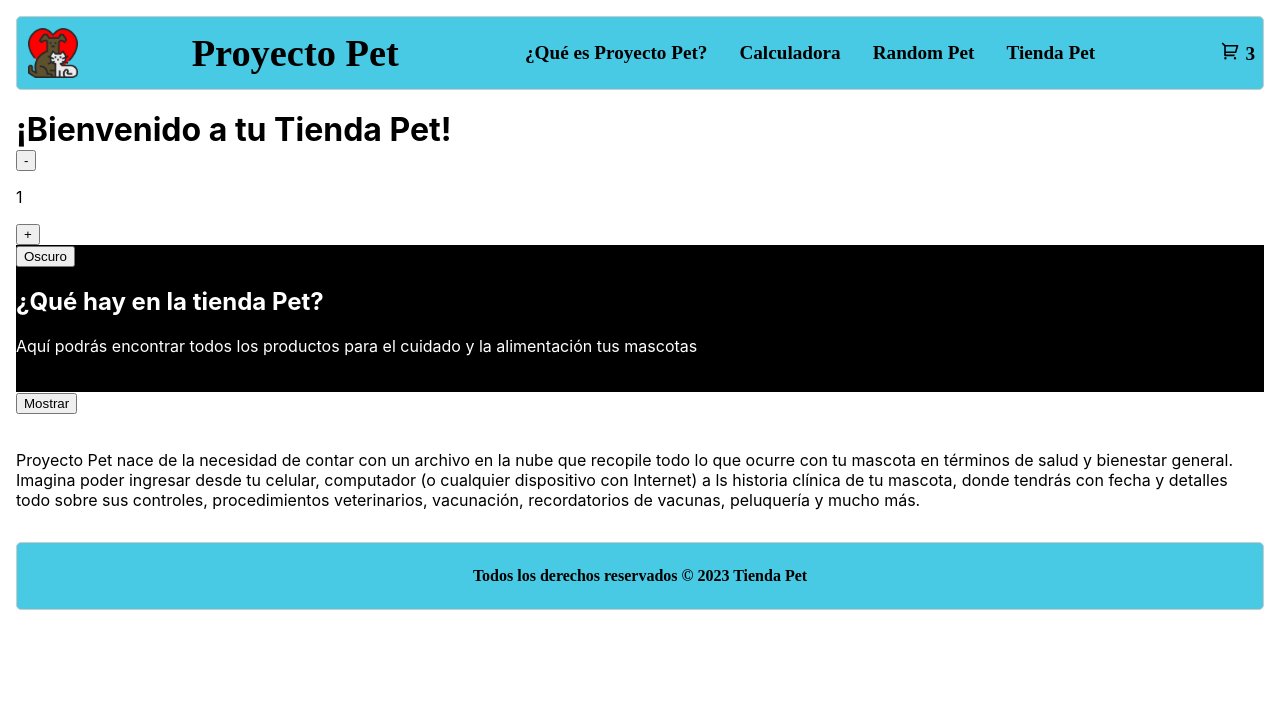
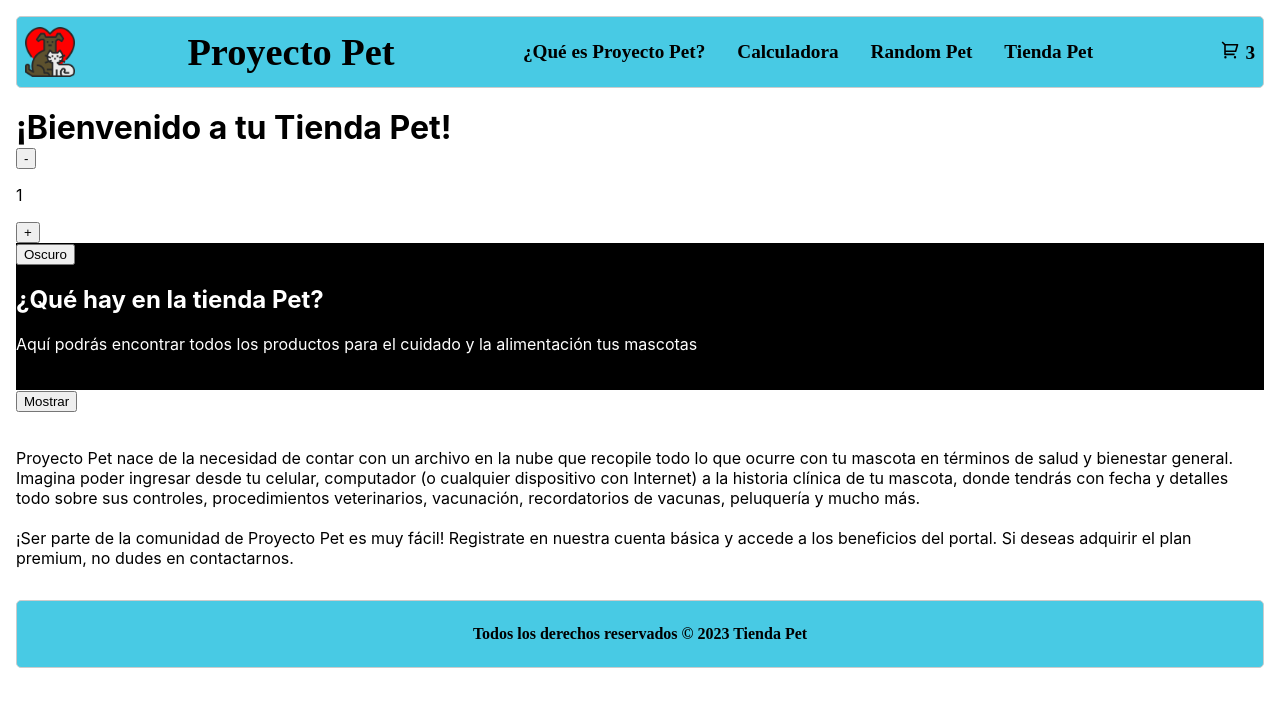
Before and after one commit to HolaKaths/React-PreEntrega2-RamirezArias, a React (Create React App) app: page / in a window 1280 px wide. Shown: the top 706 px of the page. Built offline with nearby package versions, Linux system fonts and the light colour scheme.

Commit message:
ajustes entrega 1

```diff
--- a/src/App.css
+++ b/src/App.css
@@ -1,10 +1,12 @@
 
 .content {
-  align-items:  center;
-  justify-content: center;
+
   background-color: #f0f0f0;
   padding: 1rem;
   border: 1px solid #ccc;
   border-radius: 5px;
+  max-width: 600px;
+  margin: 0 auto;
+  margin-bottom: 2rem;
 
 }
--- a/src/App.jsx
+++ b/src/App.jsx
@@ -26,9 +26,15 @@ function App() {
           Proyecto Pet nace de la necesidad de contar con un archivo en la nube que recopile todo lo
           que ocurre con tu mascota en términos de salud y bienestar general.
           Imagina poder ingresar desde tu celular, computador (o cualquier dispositivo con Internet) a
-          ls historia clínica de tu mascota, donde tendrás con fecha y detalles todo sobre sus
+          la historia clínica de tu mascota, donde tendrás con fecha y detalles todo sobre sus
           controles, procedimientos veterinarios, vacunación, recordatorios de vacunas, peluquería y
           mucho más.
+          <br />
+          <br />
+          ¡Ser parte de la comunidad de Proyecto Pet es muy fácil! Registrate en nuestra cuenta básica
+          y accede a los beneficios del portal. Si deseas adquirir el plan premium, no dudes en
+          contactarnos.
+
           <br />
         </p>
       </div>
--- a/src/components/Mensaje/Mensaje.jsx
+++ b/src/components/Mensaje/Mensaje.jsx
@@ -9,7 +9,7 @@ const Mensaje = () => {
   return (
     <div>
       <button onClick={manejadorMensaje}>  {mensaje ? "Ocultar" : "Mostrar"} </button>
-      {mensaje && <h2> Opción pet 1</h2>}
+      {mensaje && <h2> Visita nuestra Tienda Pet y descubre las marcas disponibles</h2>}
     </div>
   )
 }
--- a/src/components/NavBar/NavBar.css
+++ b/src/components/NavBar/NavBar.css
@@ -35,7 +35,7 @@ header img {
     width: 50px;
     cursor: pointer;
     transition: background-color 0.3s ease;
-    padding: 0.2rem;
+
 }
 
 ul {
```
